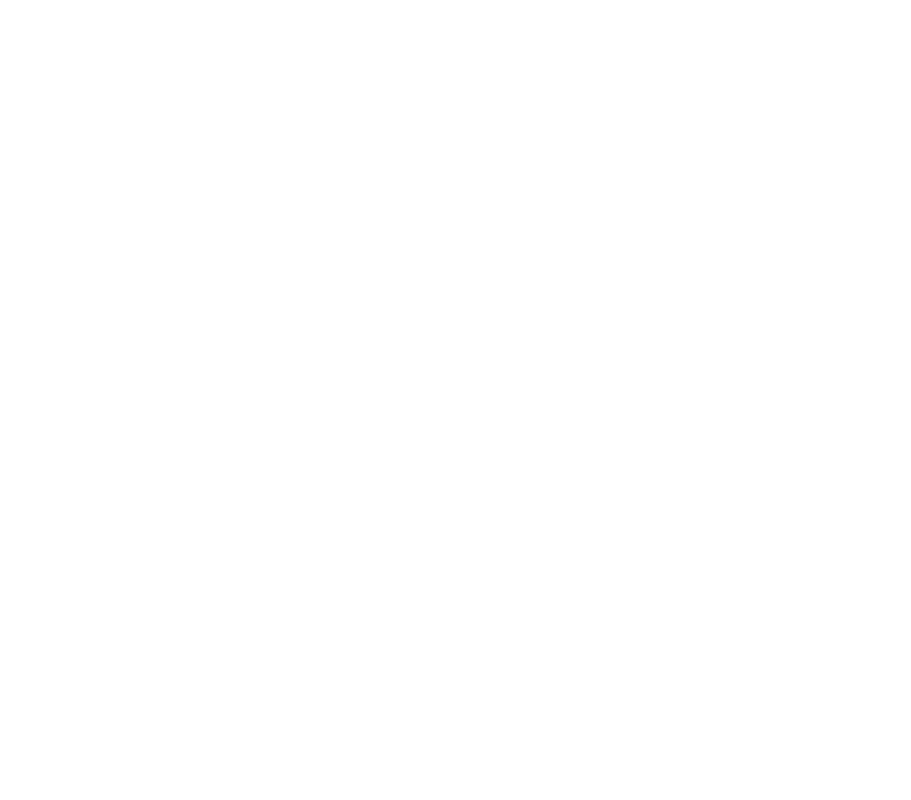
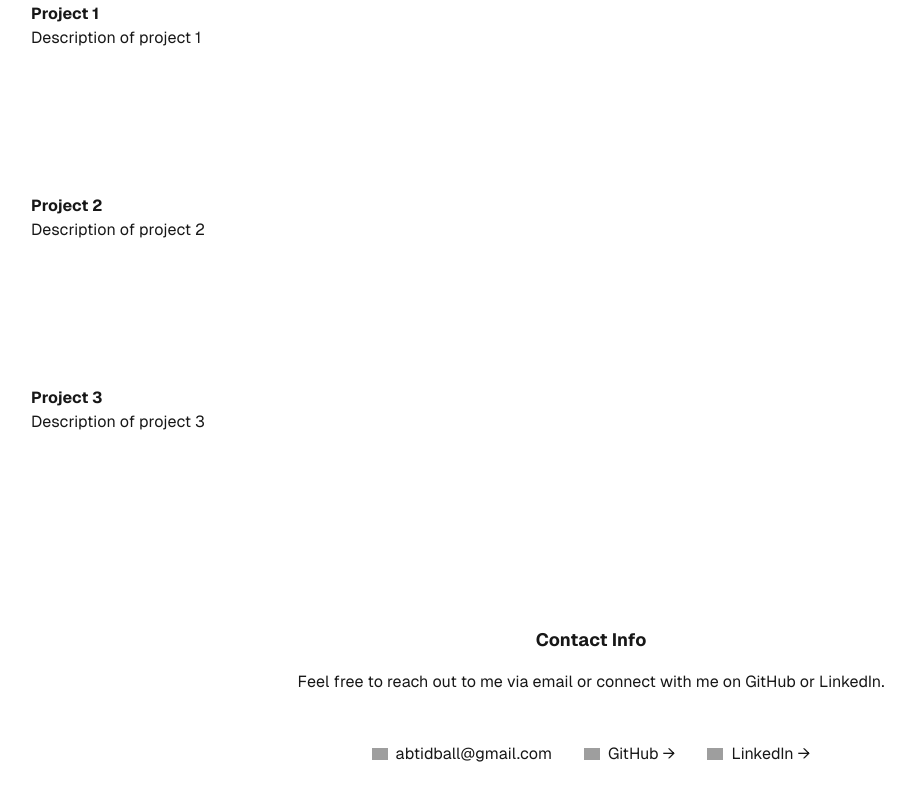
Before and after one commit to Adam-Tidball/portfolio, a Next.js app: page /nextjs-github-pages/ in a window 1280 px wide. Before the commit this address had no page. Shown: the part 512-1312 px from the top of the page, without its empty margins (49-960 px from the left). Before the commit the page ends 800 px from the top, so only its background shows below. Built offline with nearby package versions, Linux system fonts and the light colour scheme; grey boxes are pictures that could not be loaded.

Commit message:
config for github pages deployment

```diff
--- a/next.config.mjs
+++ b/next.config.mjs
@@ -1,4 +1,28 @@
 /** @type {import('next').NextConfig} */
-const nextConfig = {};
+const nextConfig = {
+    /**
+     * Enable static exports for the App Router.
+     *
+     * @see https://nextjs.org/docs/app/building-your-application/deploying/static-exports
+     */
+    output: "export",
 
-export default nextConfig;
+    /**
+     * Set base path. This is the slug of your GitHub repository.
+     *
+     * @see https://nextjs.org/docs/app/api-reference/next-config-js/basePath
+     */
+    basePath: "/nextjs-github-pages",
+
+    /**
+     * Disable server-based image optimization. Next.js does not support
+     * dynamic features with static exports.
+     *
+     * @see https://nextjs.org/docs/app/api-reference/components/image#unoptimized
+     */
+    images: {
+      unoptimized: true,
+    },
+  };
+
+  export default nextConfig;
--- a/src/app/page.tsx
+++ b/src/app/page.tsx
@@ -85,7 +85,7 @@
         >
           <Image
             aria-hidden
-            src="/icons/134146_mail_email_icon.png"
+            src="Adam-Tidball/portfolio/public/icons/134146_mail_email_icon.png"
             alt="Email icon"
             width={16}
             height={16}
@@ -100,7 +100,7 @@
         >
           <Image
             aria-hidden
-            src="/icons/211904_social_github_icon.png"
+            src="Adam-Tidball/portfolio/public/icons/211904_social_github_icon.png"
             alt="GitHub icon"
             width={16}
             height={16}
@@ -115,7 +115,7 @@
         >
           <Image
             aria-hidden
-            src="/icons/104493_linkedin_icon.png"
+            src="Adam-Tidball/portfolio/public/icons/104493_linkedin_icon.png"
             alt="LinkedIn icon"
             width={16}
             height={16}
```
Also changed, not shown: 1 other file (tests, documents, lock files or other folders).
